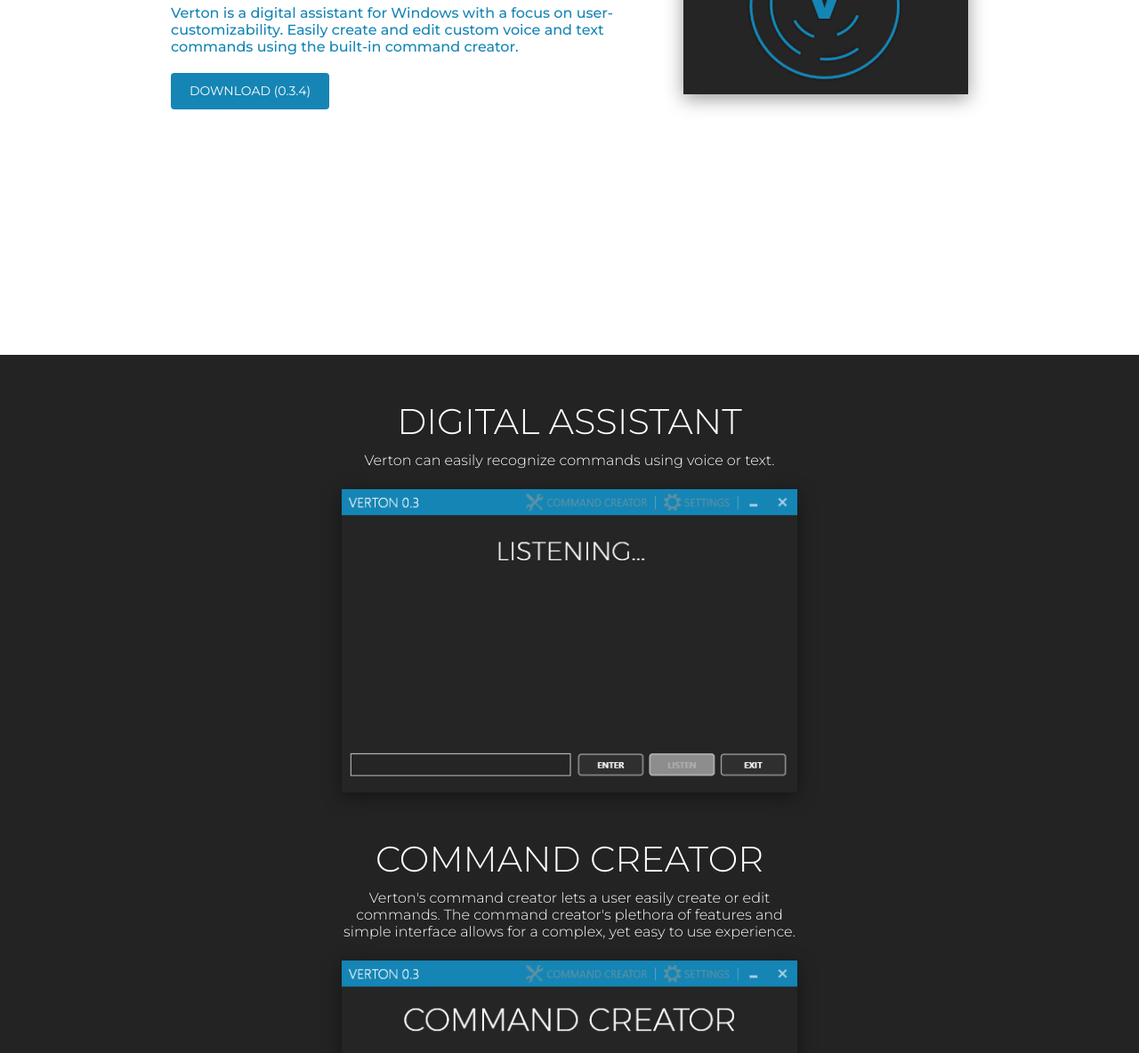
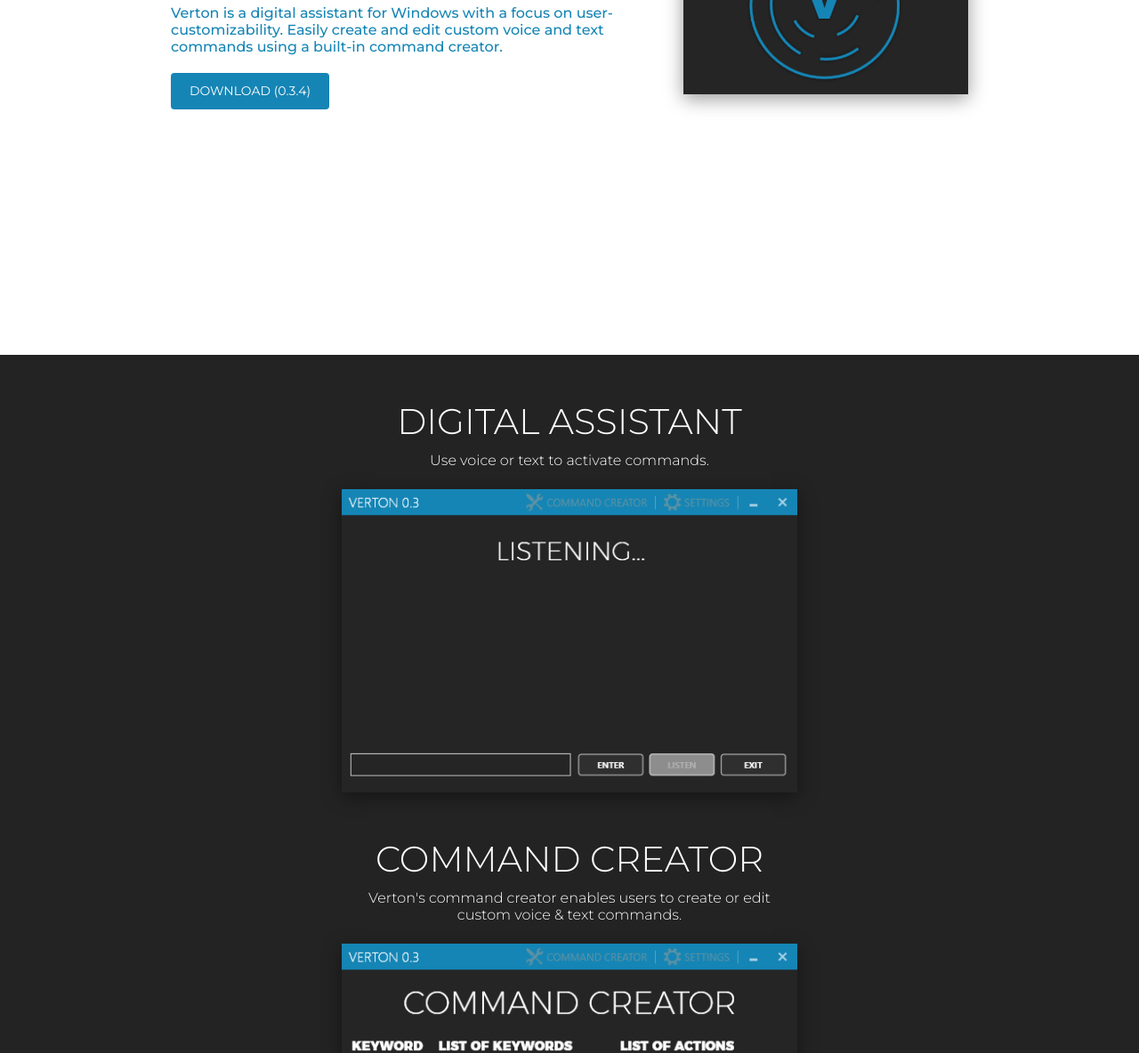
Before and after one commit to BlakeWeissman/verton.app, a plain HTML site: page index.html in a window 1280 px wide. Shown: the part 401-1585 px from the top of the page at 89% size. Drawn offline with nearby package versions, Linux system fonts and the light colour scheme; a web font is replaced by a local one.

Commit message:
Updated numerous pieces of copy on the site

```diff
--- a/index.html
+++ b/index.html
@@ -36,7 +36,7 @@
 		<div class="l1" id="home">
 			<div class="l1-col1">
 				<h1 class="l1">Introducing Verton</h1>
-				<p class="l1">Verton is a digital assistant for Windows with a focus on user-customizability. Easily create and edit custom voice and text commands using the built-in command creator.</p>
+				<p class="l1">Verton is a digital assistant for Windows with a focus on user-customizability. Easily create and edit custom voice and text commands using a built-in command creator.</p>
 				<div class="l1-col1-cont" id="main-but">
 					<a class="l1" href="builds/Verton0.3.4.zip" id="main-but">Download (0.3.4)</a><br>
 				</div>
@@ -51,7 +51,7 @@
 			<div class="l2-wrap-cen">
 				<div class="l2-text-top">
 					<h1 class="l2">Digital Assistant</h1>
-					<p class="l2">Verton can easily recognize commands using voice or text.</p>
+					<p class="l2">Use voice or text to activate commands.</p>
 				</div>
 				<div class="l2-img-bottom l2-img-cont">
 					<img class="l2 center" src="img/screenshot3.png">
@@ -60,7 +60,7 @@
 			<div class="l2-wrap-cen">
 				<div class="l2-text-top">
 					<h1 class="l2">Command Creator</h1>
-					<p class="l2">Verton's command creator lets a user easily create or edit commands. The command creator's plethora of features and simple interface allows for a complex, yet easy to use experience.</p>
+					<p class="l2">Verton's command creator enables users to create or edit custom voice & text commands.</p>
 				</div>
 				<div class="l2-img-bottom l2-img-cont">
 					<img class="l2 center" src="img/screenshot2.png">
@@ -69,7 +69,7 @@
 			<div class="l2-wrap-cen">
 				<div class="l2-text-top">
 					<h1 class="l2">Settings</h1>
-					<p class="l2">Users can easily change Verton's user experience towards their liking in the settings page. Users can also use advanced built-in tools that allows a user to customize Verton at a very low level, like programming custom commands in C# as a more advanced alternative to the command creator. The built-in Verton command compiler also easily lets a user debug their custom code and commands aswell.</p>
+					<p class="l2">Easily tailor Verton's user interface & experience using Verton's built-in customization options.</p>
 				</div>
 				<div class="l2-img-bottom l2-img-cont">
 					<img class="l2 center" src="img/screenshot4.png">
@@ -79,7 +79,6 @@
 			<div class="l4-wrap-cen" id="builds">
 				<div class="l4-text-top">
 					<h1 class="l4">Build History</h1>
-					<p class="l4">Below are all public builds of Verton.</p>
 				</div>
 				<div>
 					<div>
```
